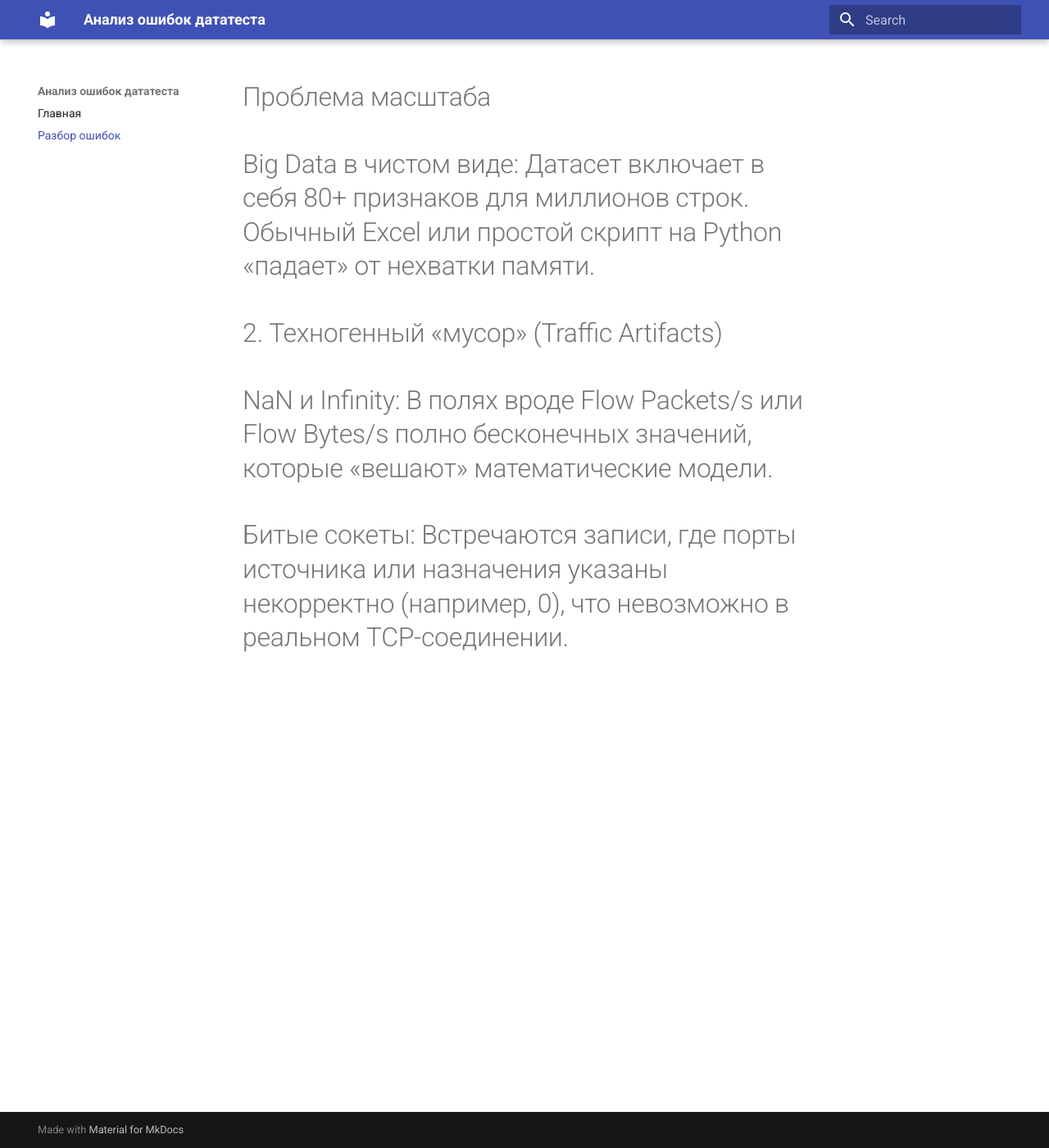
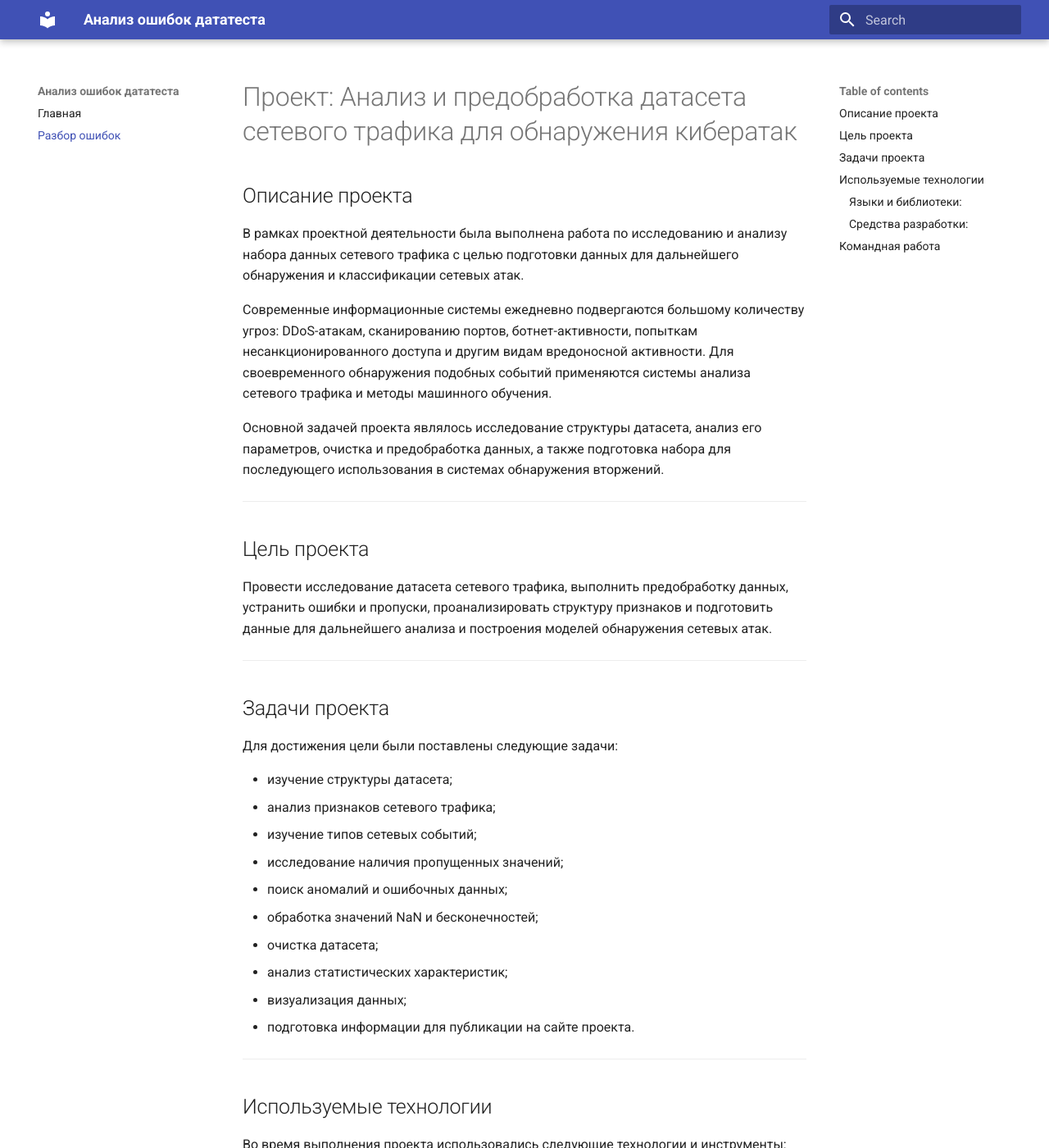
Before and after one commit to Nikita7291/dataset, an MkDocs documentation site: the page built from docs/about.md, in a window 1280 px wide and 1400 px high. Shown: the whole window at 82% size. Built offline with MkDocs 1.6.1 and Material for MkDocs 9.7.7, drawn with Linux system fonts in a browser that asks for light colours; some of the changed text lies outside the part shown.

Commit message:
Update about.md

```diff
--- a/docs/about.md
+++ b/docs/about.md
@@ -1,5 +1,116 @@
-# Проблема масштаба
-# Big Data в чистом виде: Датасет включает в себя 80+ признаков для миллионов строк. Обычный Excel или простой скрипт на Python «падает» от нехватки памяти.
-# 2. Техногенный «мусор» (Traffic Artifacts)
-# NaN и Infinity: В полях вроде Flow Packets/s или Flow Bytes/s полно бесконечных значений, которые «вешают» математические модели.
-# Битые сокеты: Встречаются записи, где порты источника или назначения указаны некорректно (например, 0), что невозможно в реальном TCP-соединении.
+# Проект: Анализ и предобработка датасета сетевого трафика для обнаружения кибератак
+
+## Описание проекта
+
+В рамках проектной деятельности была выполнена работа по исследованию и анализу набора данных сетевого трафика с целью подготовки данных для дальнейшего обнаружения и классификации сетевых атак.
+
+Современные информационные системы ежедневно подвергаются большому количеству угроз: DDoS-атакам, сканированию портов, ботнет-активности, попыткам несанкционированного доступа и другим видам вредоносной активности. Для своевременного обнаружения подобных событий применяются системы анализа сетевого трафика и методы машинного обучения.
+
+Основной задачей проекта являлось исследование структуры датасета, анализ его параметров, очистка и предобработка данных, а также подготовка набора для последующего использования в системах обнаружения вторжений.
+
+---
+
+## Цель проекта
+
+Провести исследование датасета сетевого трафика, выполнить предобработку данных, устранить ошибки и пропуски, проанализировать структуру признаков и подготовить данные для дальнейшего анализа и построения моделей обнаружения сетевых атак.
+
+---
+
+## Задачи проекта
+
+Для достижения цели были поставлены следующие задачи:
+
+- изучение структуры датасета;
+- анализ признаков сетевого трафика;
+- изучение типов сетевых событий;
+- исследование наличия пропущенных значений;
+- поиск аномалий и ошибочных данных;
+- обработка значений NaN и бесконечностей;
+- очистка датасета;
+- анализ статистических характеристик;
+- визуализация данных;
+- подготовка информации для публикации на сайте проекта.
+
+---
+
+## Используемые технологии
+
+Во время выполнения проекта использовались следующие технологии и инструменты:
+
+### Языки и библиотеки:
+
+- Python
+- Pandas
+- NumPy
+- Matplotlib
+- Seaborn
+
+### Средства разработки:
+
+- Git
+- GitHub
+- MkDocs
+- GitHub Pages
+
+---
+
+## Командная работа
+
+Для организации совместной разработки был создан GitHub-репозиторий, к которому были подключены участники проекта.
+
+В процессе работы использовалась система контроля версий Git. Это позволило:
+
+- отслеживать изменения;
+- синхронизировать работу участников;
+- избегать конфликтов;
+- сохранять историю изменений;
+- автоматически публиковать сайт проекта.
+
+Также была настроена совместная работа через GitHub Actions и автоматическое обновление сайта после внесения изменений.
+
+---
+
+# Исследование структуры датасета
+
+Для анализа использовался набор данных сетевого трафика, содержащий информацию о различных сетевых соединениях и их характеристиках.
+
+Датасет включал более 80 признаков, описывающих:
+
+- параметры пакетов;
+- длительность соединений;
+- количество переданных данных;
+- временные характеристики;
+- статистику сетевого потока;
+- флаги TCP;
+- признаки активности соединений.
+
+Примеры признаков:
+
+- Dst Port
+- Protocol
+- Flow Duration
+- Flow Bytes/s
+- Packet Length
+- Flow Packets/s
+- Active Mean
+- Idle Mean
+- Label
+
+Отдельный столбец Label содержал информацию о типе трафика.
+
+---
+
+# Предобработка данных
+
+Во время исследования было выявлено наличие проблемных данных:
+
+- пропущенных значений NaN;
+- бесконечных значений;
+- ошибочных типов данных;
+- аномальных записей.
+
+Для устранения проблем были выполнены следующие действия:
+
+### Этап 1
+
+Преобразование числовых признаков:
```
